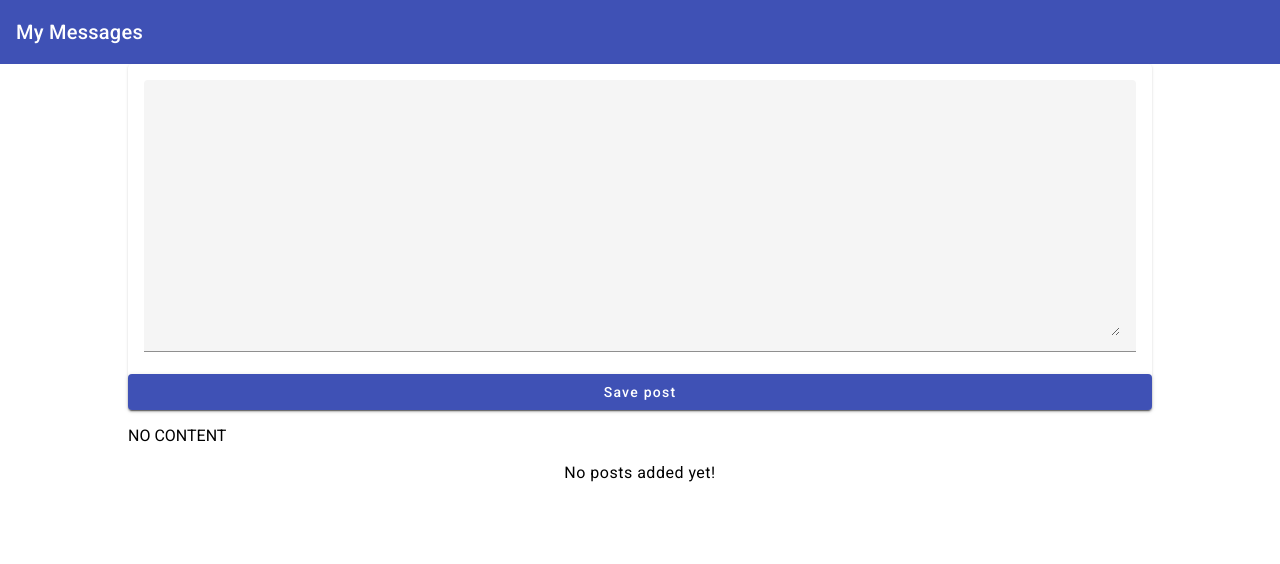
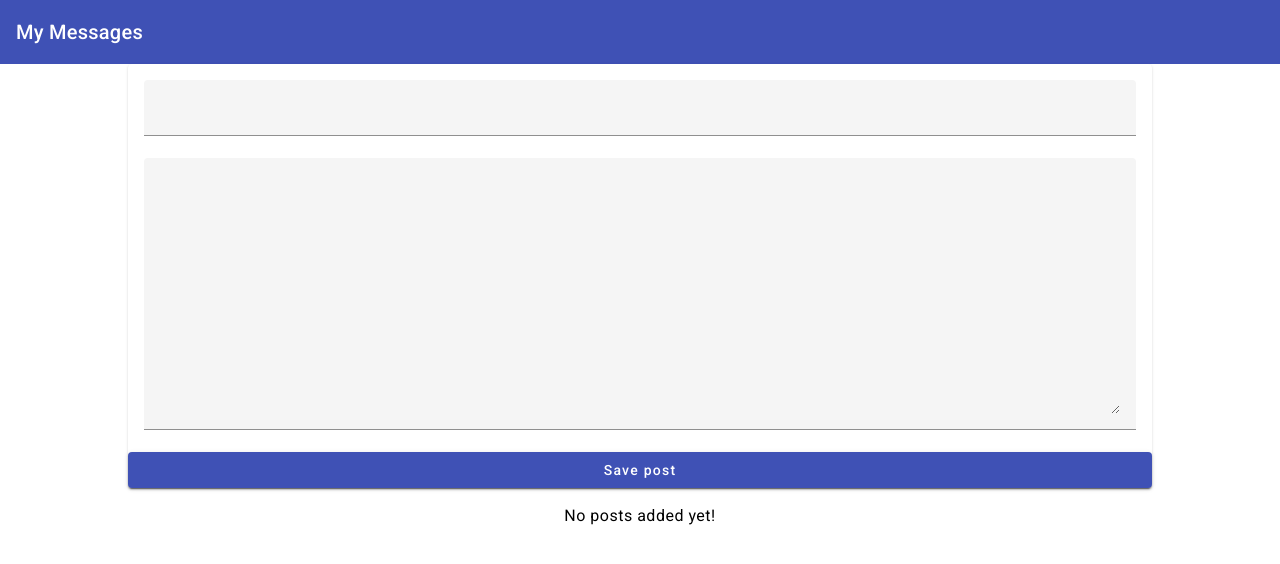
Before and after one commit to sajedshaikh2016/mean-learning, an Angular app: page / in a window 1280 px wide. Shown: the top 564 px of the page. Built offline with nearby package versions, Linux system fonts and the light colour scheme.

Commit message:
Creating posts with event binding

```diff
--- a/src/app/app.component.html
+++ b/src/app/app.component.html
@@ -1,6 +1,6 @@
 <app-header></app-header>
 
 <main>
-    <app-post-create></app-post-create>
-    <app-post-list></app-post-list>
+    <app-post-create (postCreated)="onPostAdded($event)"></app-post-create>
+    <app-post-list [posts]="storedPosts"></app-post-list>
 </main>
--- a/src/app/app.component.ts
+++ b/src/app/app.component.ts
@@ -7,4 +7,9 @@ import { Component } from '@angular/core';
 })
 export class AppComponent {
 
+  storedPosts = ([] as any[]);
+
+  onPostAdded(post: any) {
+    this.storedPosts.push(post);
+  }
 }
--- a/src/app/posts/post-create/post-create.component.html
+++ b/src/app/posts/post-create/post-create.component.html
@@ -1,12 +1,11 @@
 <mat-card>
     <mat-card-content>
         <mat-form-field>
-            <textarea matInput rows="10" [(ngModel)]="enteredValue"></textarea>
+            <input matInput type="text" [(ngModel)]="enteredTitle">
+        </mat-form-field>
+        <mat-form-field>
+            <textarea matInput rows="10" [(ngModel)]="enteredContent"></textarea>
         </mat-form-field>
     </mat-card-content>
     <button mat-raised-button color="primary" (click)="onAddPost()">Save post</button>
 </mat-card>
-
-
-
-<p>{{newPost}}</p>
--- a/src/app/posts/post-create/post-create.component.ts
+++ b/src/app/posts/post-create/post-create.component.ts
@@ -1,4 +1,4 @@
-import { Component } from '@angular/core';
+import { Component, EventEmitter, Output } from '@angular/core';
 
 @Component({
   selector: 'app-post-create',
@@ -7,10 +7,16 @@ import { Component } from '@angular/core';
 })
 export class PostCreateComponent {
 
-  enteredValue = "";
-  newPost = "NO CONTENT";
+  enteredTitle = "";
+  enteredContent = "";
+  @Output() postCreated = new EventEmitter()
 
   onAddPost() {
-    this.newPost = this.enteredValue;
+    const post = {
+      title: this.enteredTitle,
+      content: this.enteredContent
+    }
+
+    this.postCreated.emit(post);
   }
 }
--- a/src/app/posts/post-list/post-list.component.ts
+++ b/src/app/posts/post-list/post-list.component.ts
@@ -1,4 +1,4 @@
-import { Component } from '@angular/core';
+import { Component, Input } from '@angular/core';
 
 @Component({
   selector: 'app-post-list',
@@ -15,6 +15,6 @@ export class PostListComponent {
   //   { title: "Third posts", content: "This is third post's content." },
   // ];
 
-  posts = ([] as any[]);
+  @Input() posts = ([] as any[]);
 
 }
```
